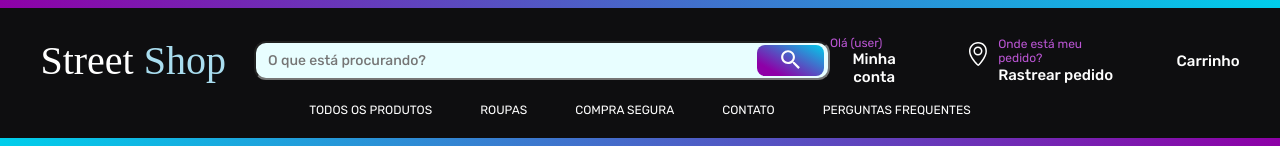
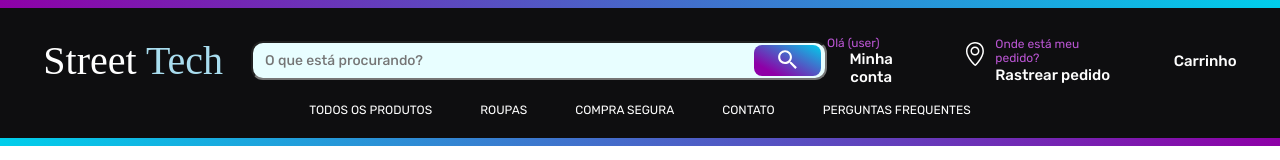
Before and after one commit to gustavocarvalho-ra/NextJs-Loja_Roupas, a Next.js app: page / in a window 1280 px wide. Shown: the top 160 px of the page. Built offline with nearby package versions, Linux system fonts and the light colour scheme; a web font is replaced by a local one.

Commit message:
style: changing the store name

```diff
--- a/app/components/Header/index.tsx
+++ b/app/components/Header/index.tsx
@@ -11,7 +11,7 @@ export default function Header() {
       <hr className="hrA"/>
       <div className="section">
         <div className="fis">
-          <Link href="./" style={{textDecoration: "none"}}><p className="Log">Street <span className="Los">Shop</span></p></Link>
+          <Link href="./" style={{textDecoration: "none"}}><p className="Log">Street <span className="Los">Tech</span></p></Link>
 
           <div style={{display: 'flex', alignItems: 'center', flexDirection: 'row-reverse'}}>
             <input className="lup" placeholder="O que está procurando?"></input>
--- a/app/layout.tsx
+++ b/app/layout.tsx
@@ -5,7 +5,7 @@ import "./globals.css";
 const inter = Inter({ subsets: ["latin"] });
 
 export const metadata: Metadata = {
-  title: "Street Shop",
+  title: "Street Tech",
   description: "Generated by create next app",
 };
 
```
